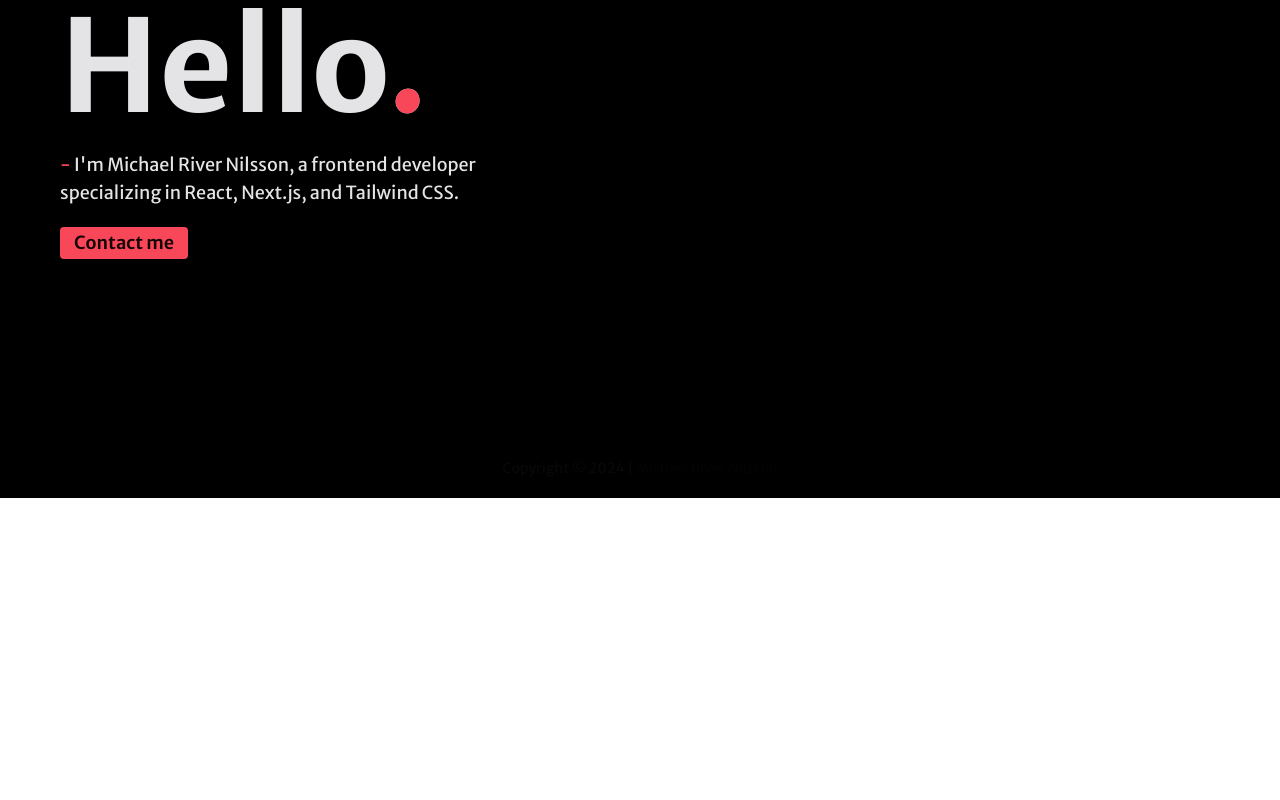
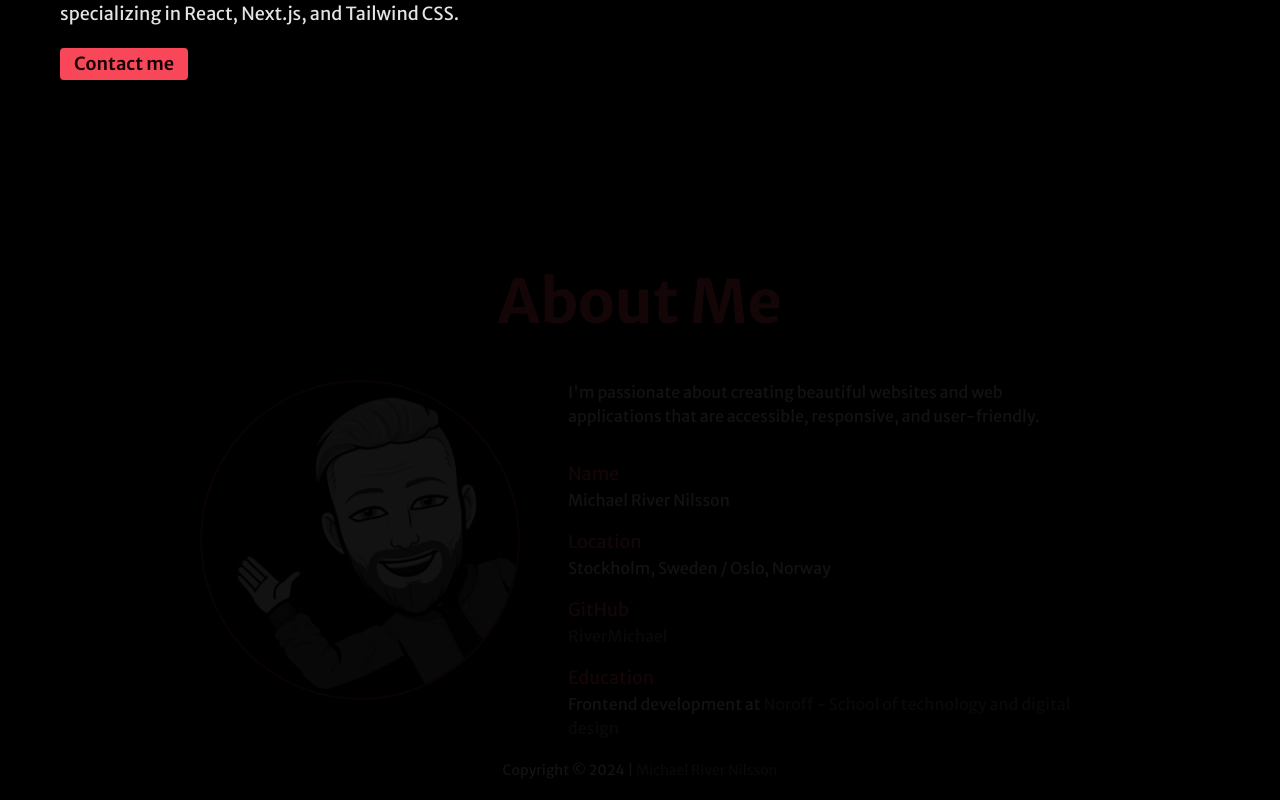
Before and after one commit to RiverMichael/mrn-portfolio, a Next.js app: page / in a window 1280 px wide. Shown: the part 302-1102 px from the top of the page. Before the commit the page ends 800 px from the top, so only its background shows below. Built offline with nearby package versions, Linux system fonts and the light colour scheme.

Commit message:
Creates and adds AboutSection

```diff
--- /dev/null
+++ b/app/components/AboutSection/index.jsx
@@ -0,0 +1,67 @@
+import Image from "next/image";
+import Link from "next/link";
+
+export default function AboutSection() {
+  return (
+    <section
+      id="about"
+      className="animate-fade-in-sections flex max-w-5xl flex-col items-center justify-center gap-12 duration-500"
+    >
+      <h2 className="text-4xl font-bold capitalize text-primary sm:text-5xl xl:text-6xl">
+        About me
+      </h2>
+      <div className="flex flex-wrap justify-center gap-12 px-10">
+        <Image
+          src="/mrn_avatar.png"
+          alt="Avatar"
+          width={500}
+          height={500}
+          className="h-72 w-72 rounded-full border-2 border-primary border-opacity-50 object-cover object-top ps-8 pt-3 sm:h-80 sm:w-80"
+        />
+
+        <article className="flex max-w-lg flex-col gap-8">
+          <p>
+            I'm passionate about creating beautiful websites and web
+            applications that are accessible, responsive, and user-friendly.
+          </p>
+          <div className="flex flex-col gap-4">
+            <div>
+              <h3 className="text-lg text-primary">Name</h3>
+              <p>Michael River Nilsson</p>
+            </div>
+
+            <div>
+              <h3 className="text-lg text-primary">Location</h3>
+              <p>Stockholm, Sweden / Oslo, Norway</p>
+            </div>
+
+            <div>
+              <h3 className="text-lg text-primary">GitHub</h3>
+              <Link
+                href="https://www.github.com/rivermichael"
+                target="_blank"
+                className="link"
+              >
+                RiverMichael
+              </Link>
+            </div>
+
+            <div>
+              <h3 className="text-lg text-primary">Education</h3>
+              <p>
+                Frontend development at{" "}
+                <Link
+                  href="https://www.noroff.no"
+                  className="link"
+                  target="_blank"
+                >
+                  Noroff - School of technology and digital design
+                </Link>
+              </p>
+            </div>
+          </div>
+        </article>
+      </div>
+    </section>
+  );
+}
--- a/app/page.jsx
+++ b/app/page.jsx
@@ -1,11 +1,11 @@
-import Link from "next/link";
-import Image from "next/image";
 import HeroSection from "./components/HeroSection";
+import AboutSection from "./components/AboutSection";
 
 export default function Home() {
   return (
-    <main className="flex grow flex-col items-center justify-center px-5">
+    <main className="flex grow flex-col items-center justify-center gap-48 px-5">
       <HeroSection />
+      <AboutSection />
     </main>
   );
 }
```
Also changed, not shown: public/mrn_avatar.png (added).
